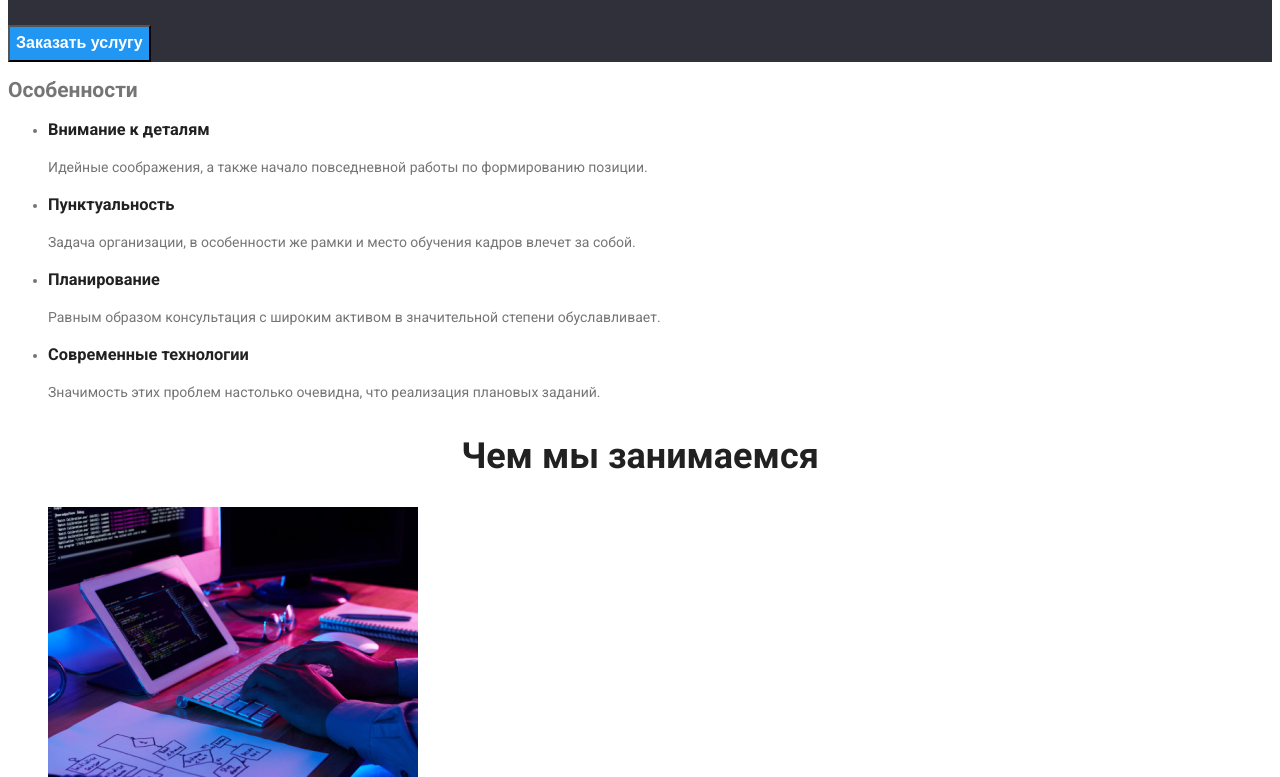
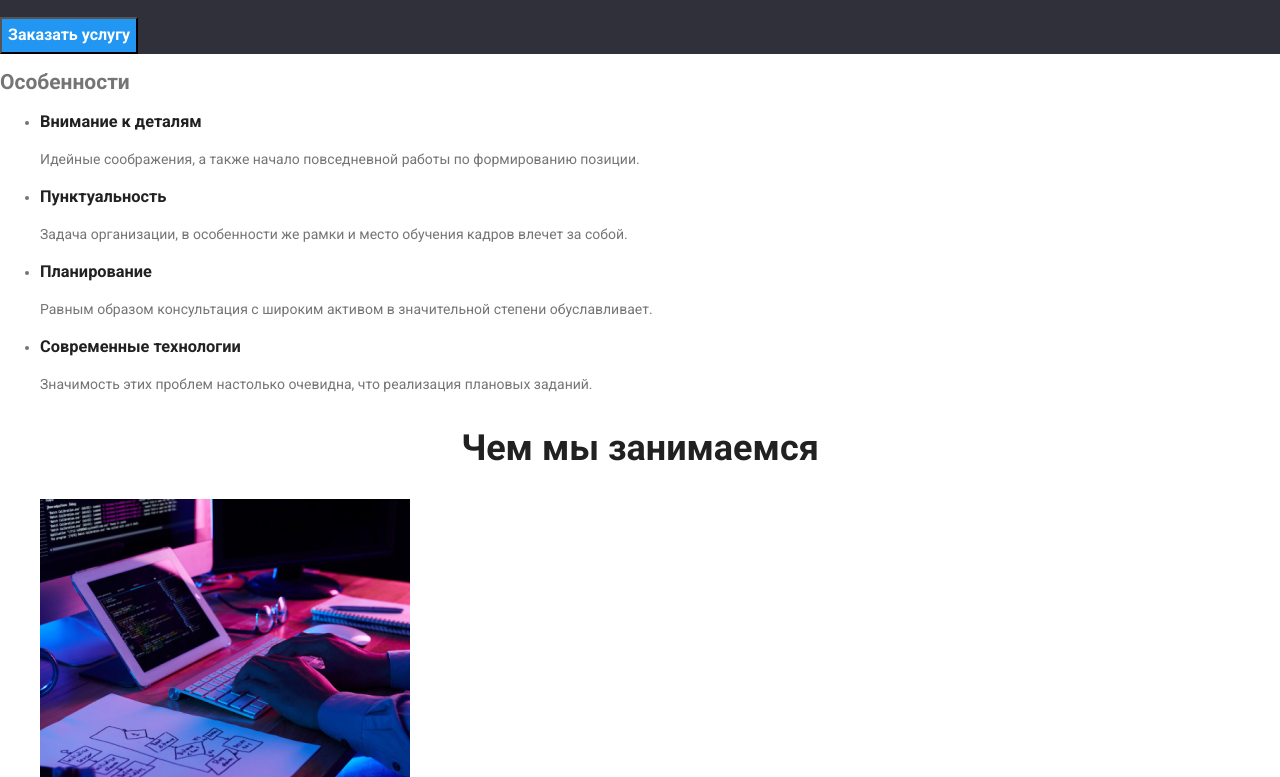
Before and after one commit to NataliLysko/lesson-one, a plain HTML site: page index.html in a window 1280 px wide. Shown: the part 298-1075 px from the top of the page. Drawn offline with nearby package versions, Linux system fonts and the light colour scheme.

Commit message:
Normalize

```diff
--- a/index.html
+++ b/index.html
@@ -7,6 +7,7 @@
     <title>Document</title>
     <link href="https://fonts.googleapis.com/css2?family=Raleway:wght@700&family=Roboto:wght@400;500;700;900&display=swap"
         rel="stylesheet">
+    <link rel="stylesheet" href="https://cdnjs.cloudflare.com/ajax/libs/modern-normalize/1.1.0/modern-normalize.min.css">
     <link rel="stylesheet" href="./css/stayles.css">
 </head>
 <body>
```
Also changed, not shown: portfolio.html (+1 -0 lines).
